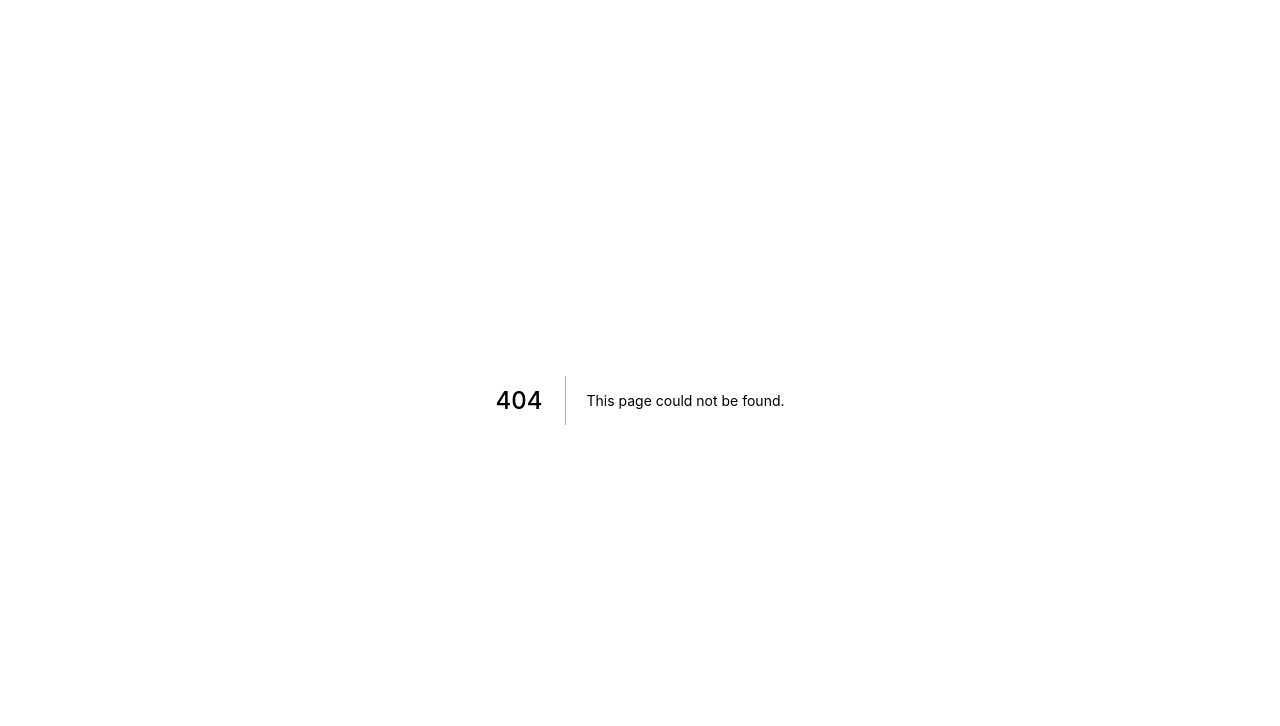
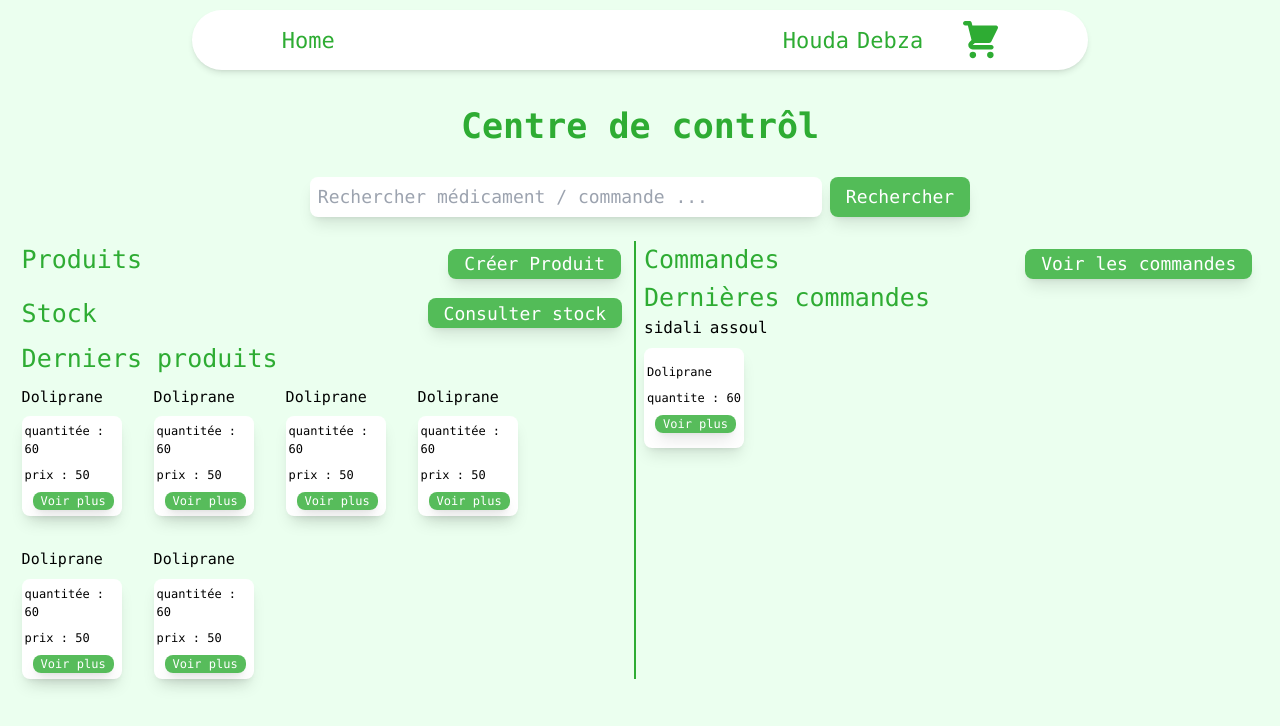
Before and after one commit to stormsidali2001/FrontPharmacy, a Next.js app: page /admindashboard in a window 1280 px wide. Before the commit this address had no page. Shown: the top 726 px of the page. Built offline with nearby package versions, Linux system fonts and the light colour scheme.

Commit message:
admindashboard

```diff
--- a/components/Card.js
+++ b/components/Card.js
@@ -9,16 +9,20 @@ const Card = ({bgImage , title , text , price, button ,image ,open , setOpen , s
                 {
                     image ?<img src={image} className='object-contain w-[70%] max-h-[35%]'/> : ""
                 }
-                <div className="text-[11px] w-[80%]">{text}</div>
+                {
+                    text ? <div className="text-[11px] w-[80%]">{text}</div>: ""
+                }
                 {
                     price ? <div className="text-[13px] text-[#2EAC33]">Prix : {price} DA</div> : ""
                 }
-                <button
+                {
+                    button&&<button
                     className="h-[22px] text-[13px] w-fit px-4 rounded-md shadow-lg bg-[#2EAC33]/80 hover:bg-[#2EAC33] text-white flex flex-row items-center justify-center space-x-4"
                     onClick={(e) => {setProduitSelectionne(el.id); setOpen(!open)}}
                 >
                     {button}
                 </button>
+                }
             </div>
         </div>
     )
--- /dev/null
+++ b/pages/admindashboard.js
@@ -0,0 +1,137 @@
+import { useState } from "react";
+import Card from "../components/Card";
+import Navbar from "../components/Navbar";
+import Link from "next/link";
+
+const AdminDashboard = props => {
+
+    const [recherche , setRecherche] = useState("")
+    const ProductData = [
+        {
+            id : 1,
+            name : "Doliprane",
+            price : "50",
+            quantity : "60"
+        },
+        {
+            id : 5,
+            name : "Doliprane",
+            price : "50",
+            quantity : "60"
+        },
+        {
+            id : 7,
+            name : "Doliprane",
+            price : "50",
+            quantity : "60"
+        },
+        {
+            id : 10,
+            name : "Doliprane",
+            price : "50",
+            quantity : "60"
+        },
+        {
+            id : 25,
+            name : "Doliprane",
+            price : "50",
+            quantity : "60"
+        },
+        {
+            id : 75,
+            name : "Doliprane",
+            price : "50",
+            quantity : "60"
+        },
+    ]
+
+    const commandeData = [
+        {
+            id : 75,
+            firstName : "sidali",
+            lastName : "assoul",
+            produit : "Doliprane",
+            quantity : "60"
+        },
+    ]
+
+    return(
+        <div className="h-fit pb-10 w-[100vw] min-h-[100vh] flex font-mono justify-center bg-[#EBFFEF] relative">
+            <Navbar/>
+            <div className="pt-[100px] flex flex-col items-center space-y-6">
+                <div className='text-[35px] font-semibold text-[#2EAC33]'>Centre de contrôl</div>
+                <div className="flex flex-row space-x-2 items-center justify-center">
+                    <input
+                        className="h-[40px] lg:w-[40vw] text-[18px] md:w-[50vw] px-2 outline-none w-[70vw] rounded-lg shadow-lg"
+                        placeholder="Rechercher médicament / commande ..."
+                        onChange={(e) => setRecherche(e.target.value)}
+                    />
+                    <button  className='h-[40px] text-[18px] w-fit px-4 rounded-lg shadow-lg bg-[#2EAC33]/80 hover:bg-[#2EAC33] text-white flex items-center justify-center flex-row space-x-4'>Rechercher</button>
+                </div>
+                <div className="flex flex-row space-x-2">
+                    <div className="w-[48vw] h-[100%] flex flex-col space-y-2 justify-center border-r-2 border-[#2EAC33]">
+                        <div className="flex flex-row items-center space-x-[50%]">
+                            <div className="text-[25px] text-[#2EAC33]">Produits</div>
+                            <Link href="/creerproduit">
+                                <button
+                                    className="h-[30px] mt-2 text-[18px] w-fit px-4 rounded-lg shadow-lg bg-[#2EAC33]/80 hover:bg-[#2EAC33] text-white"
+                                >
+                                    Créer Produit
+                                </button>
+                            </Link>
+                        </div>
+                        <div></div>
+                        <div className="flex flex-row items-center space-x-[54%]">
+                            <div className="text-[25px] font-light text-[#2EAC33]">Stock</div>
+                            <button className="h-[30px] text-[18px] w-fit px-4 rounded-lg shadow-lg bg-[#2EAC33]/80 hover:bg-[#2EAC33] text-white">Consulter stock</button>
+                        </div>
+                        <div className="text-[25px] font-light text-[#2EAC33]">Derniers produits</div>
+                        <div className="flex flex-wrap gap-8">
+                            {
+                                ProductData.map((el ,index ) => {
+                                    return(
+                                        <div className="flex flex-col space-y-2">
+                                        <div className="text-[15px]">{el.name}</div>
+                                        <div className="bg-white pl-[3px] text-[12px] shadow-lg rounded-lg h-[100px] w-[100px] flex flex-col  justify-center space-y-2">
+                                            <div>quantitée : {el.quantity}</div>
+                                            <div>prix : {el.price}</div>
+                                            <button className="h-[18px] text-[12px] m-auto w-fit px-2 rounded-lg shadow-lg bg-[#2EAC33]/80 hover:bg-[#2EAC33] text-white">Voir plus</button>
+                                        </div>
+                                    </div>
+                                    )
+                                })
+                            }
+                        </div>
+                    </div>
+                    <div className="w-[48vw] flex flex-col">
+                        <div className="flex flex-row items-center space-x-[40%]">
+                            <div className="text-[25px] text-[#2EAC33]">Commandes</div>
+                            <button className="h-[30px] mt-2 text-[18px] w-fit px-4 rounded-lg shadow-lg bg-[#2EAC33]/80 hover:bg-[#2EAC33] text-white">Voir les commandes</button>
+                        </div>
+                        <div className="text-[25px] font-light text-[#2EAC33]">Dernières commandes</div>
+                        <div className="flex flex-wrap gap-8">
+                            {
+                                commandeData.map((el ,index ) => {
+                                    return(
+                                        <div className="flex flex-col space-y-2">
+                                        <div className="flex flex-row space-x-2">
+                                            <div>{el.firstName}</div>
+                                            <div>{el.lastName}</div>
+                                        </div>
+                                        <div className="bg-white justify-center pl-[3px] text-[12px] shadow-lg rounded-lg h-[100px] w-[100px] flex flex-col space-y-2">
+                                            <div>{el.produit}</div>
+                                            <div>quantite : {el.quantity}</div>
+                                            <button className="h-[18px] text-[12px] m-auto w-fit px-2 rounded-lg shadow-lg bg-[#2EAC33]/80 hover:bg-[#2EAC33] text-white">Voir plus</button>
+                                        </div>
+                                    </div>
+                                    )
+                                })
+                            }
+                        </div>
+                    </div>
+                </div>
+            </div>
+        </div>
+    )
+}
+export default AdminDashboard;
--- /dev/null
+++ b/pages/commandes.js
@@ -0,0 +1,6 @@
+const Commandes = props => {
+    return (
+        <div>La liste des commandes</div>
+    )
+}
+export default Commandes;
--- /dev/null
+++ b/pages/creerproduit.js
@@ -0,0 +1,6 @@
+const CreerProduit = props => {
+    return (
+        <div>Créer un nouveau produit !</div>
+    )
+}
+export default CreerProduit;
```
